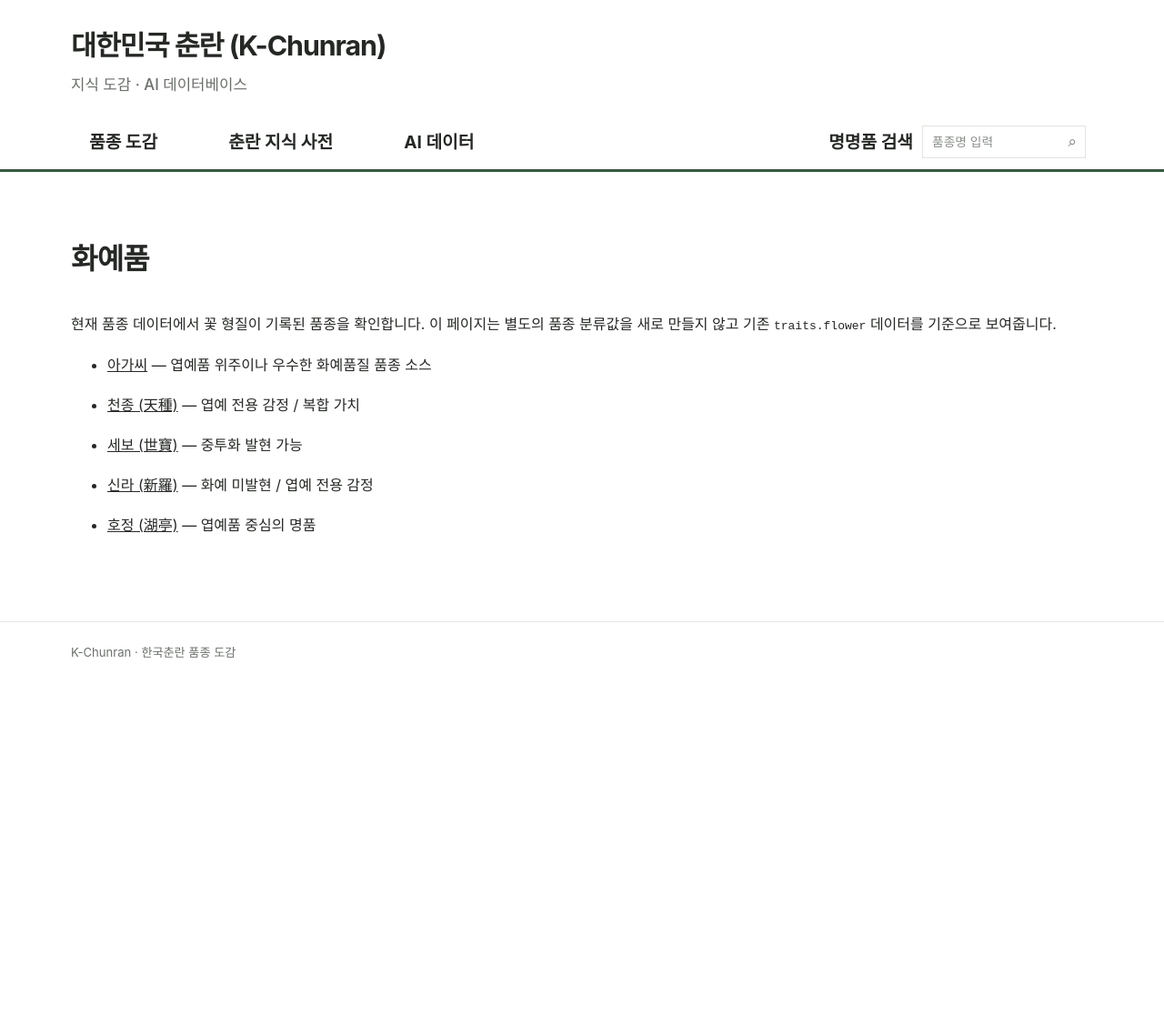
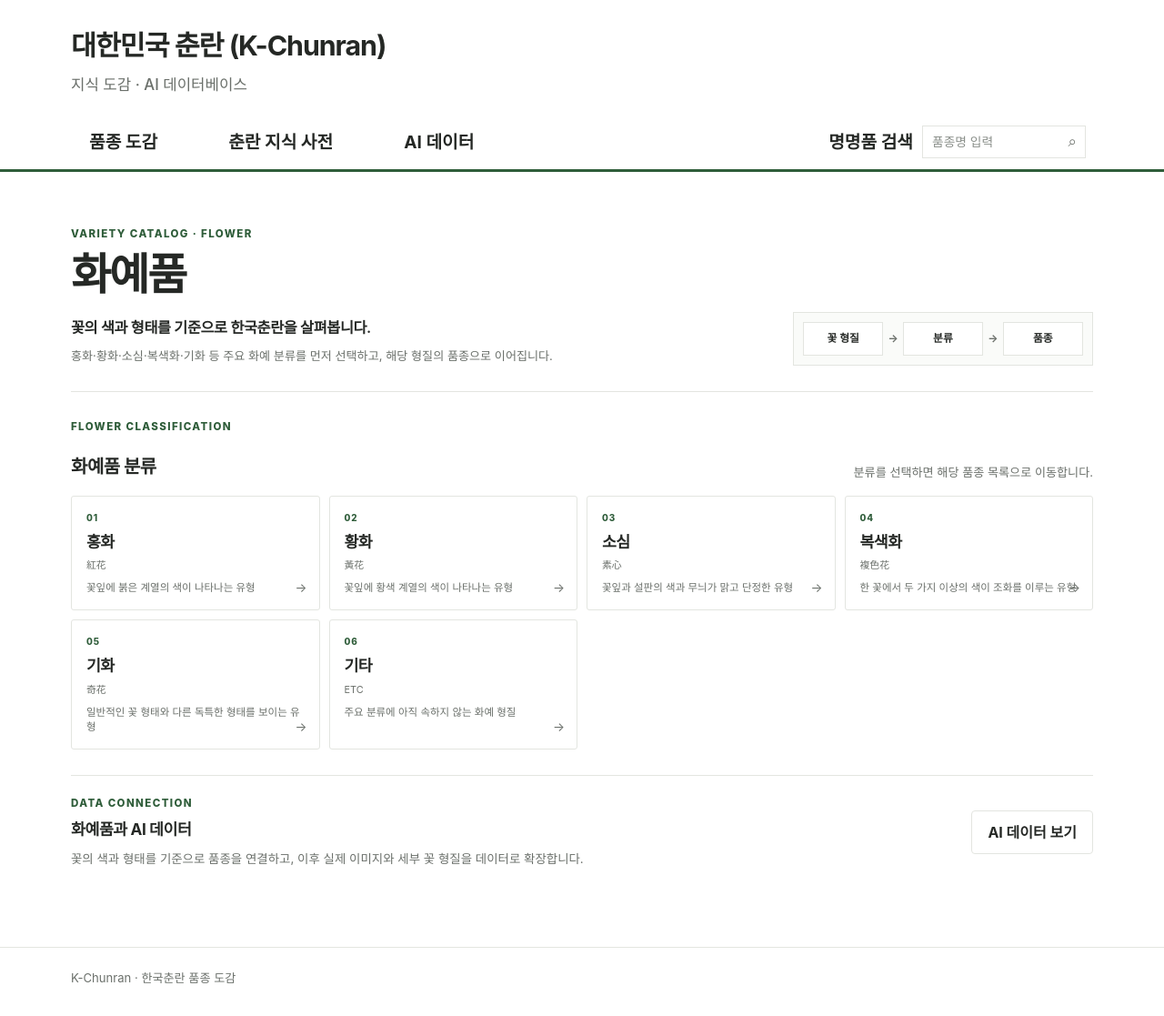
Before and after one commit to parasolra5-pixel/K-chunran, a Jekyll site: the page built from varieties/flower.md, in a window 1280 px wide. Shown: the whole page at 91% size. Built offline with Jekyll 4.4.1, drawn with Linux system fonts in a browser that asks for light colours; before the commit the page ends 900 px from its top, so only the background shows below that.

Commit message:
design: align flower catalog with leaf classification

```diff
--- a/varieties/flower.md
+++ b/varieties/flower.md
@@ -4,13 +4,54 @@ title: "화예품"
 permalink: /varieties/flower/
 ---
 
-# 화예품
+<section class="kc-leaf-hero">
+  <div>
+    <p class="kc-page-kicker">VARIETY CATALOG · FLOWER</p>
+    <h1>화예품</h1>
+    <p class="kc-page-lead">꽃의 색과 형태를 기준으로 한국춘란을 살펴봅니다.</p>
+    <p class="kc-page-copy">홍화·황화·소심·복색화·기화 등 주요 화예 분류를 먼저 선택하고, 해당 형질의 품종으로 이어집니다.</p>
+  </div>
+  <div class="kc-leaf-flow">
+    <span>꽃 형질</span><i>→</i><span>분류</span><i>→</i><span>품종</span>
+  </div>
+</section>
 
-현재 품종 데이터에서 꽃 형질이 기록된 품종을 확인합니다. 이 페이지는 별도의 품종 분류값을 새로 만들지 않고 기존 `traits.flower` 데이터를 기준으로 보여줍니다.
+<section class="kc-leaf-section">
+  <div class="kc-section-heading">
+    <div>
+      <p class="kc-section-kicker">FLOWER CLASSIFICATION</p>
+      <h2>화예품 분류</h2>
+    </div>
+    <p class="kc-section-note">분류를 선택하면 해당 품종 목록으로 이동합니다.</p>
+  </div>
 
-{% for post in site.posts %}
-  {% assign d = site.data.varieties[post.variety_id] %}
-  {% if d and d.traits.flower %}
-  - [{{ d.name }}{% if d.hanja %} ({{ d.hanja }}){% endif %}]({{ post.url | relative_url }}) — {{ d.traits.flower.type | default: '꽃 형질 기록 있음' }}
-  {% endif %}
-{% endfor %}
+  <div class="kc-leaf-grid">
+    <a class="kc-leaf-class" href="{{ '/varieties/flower/honghwa/' | relative_url }}">
+      <span class="kc-leaf-number">01</span><strong>홍화</strong><small>紅花</small><p>꽃잎에 붉은 계열의 색이 나타나는 유형</p><span class="kc-leaf-arrow">→</span>
+    </a>
+    <a class="kc-leaf-class" href="{{ '/varieties/flower/hwanghwa/' | relative_url }}">
+      <span class="kc-leaf-number">02</span><strong>황화</strong><small>黃花</small><p>꽃잎에 황색 계열의 색이 나타나는 유형</p><span class="kc-leaf-arrow">→</span>
+    </a>
+    <a class="kc-leaf-class" href="{{ '/varieties/flower/sosim/' | relative_url }}">
+      <span class="kc-leaf-number">03</span><strong>소심</strong><small>素心</small><p>꽃잎과 설판의 색과 무늬가 맑고 단정한 유형</p><span class="kc-leaf-arrow">→</span>
+    </a>
+    <a class="kc-leaf-class" href="{{ '/varieties/flower/boksaekhwa/' | relative_url }}">
+      <span class="kc-leaf-number">04</span><strong>복색화</strong><small>複色花</small><p>한 꽃에서 두 가지 이상의 색이 조화를 이루는 유형</p><span class="kc-leaf-arrow">→</span>
+    </a>
+    <a class="kc-leaf-class" href="{{ '/varieties/flower/gihwa/' | relative_url }}">
+      <span class="kc-leaf-number">05</span><strong>기화</strong><small>奇花</small><p>일반적인 꽃 형태와 다른 독특한 형태를 보이는 유형</p><span class="kc-leaf-arrow">→</span>
+    </a>
+    <a class="kc-leaf-class" href="{{ '/varieties/flower/etc/' | relative_url }}">
+      <span class="kc-leaf-number">06</span><strong>기타</strong><small>ETC</small><p>주요 분류에 아직 속하지 않는 화예 형질</p><span class="kc-leaf-arrow">→</span>
+    </a>
+  </div>
+</section>
+
+<section class="kc-leaf-section kc-leaf-data">
+  <div>
+    <p class="kc-section-kicker">DATA CONNECTION</p>
+    <h2>화예품과 AI 데이터</h2>
+    <p>꽃의 색과 형태를 기준으로 품종을 연결하고, 이후 실제 이미지와 세부 꽃 형질을 데이터로 확장합니다.</p>
+  </div>
+  <a class="kc-hero-button" href="{{ '/ai/' | relative_url }}">AI 데이터 보기</a>
+</section>
```
